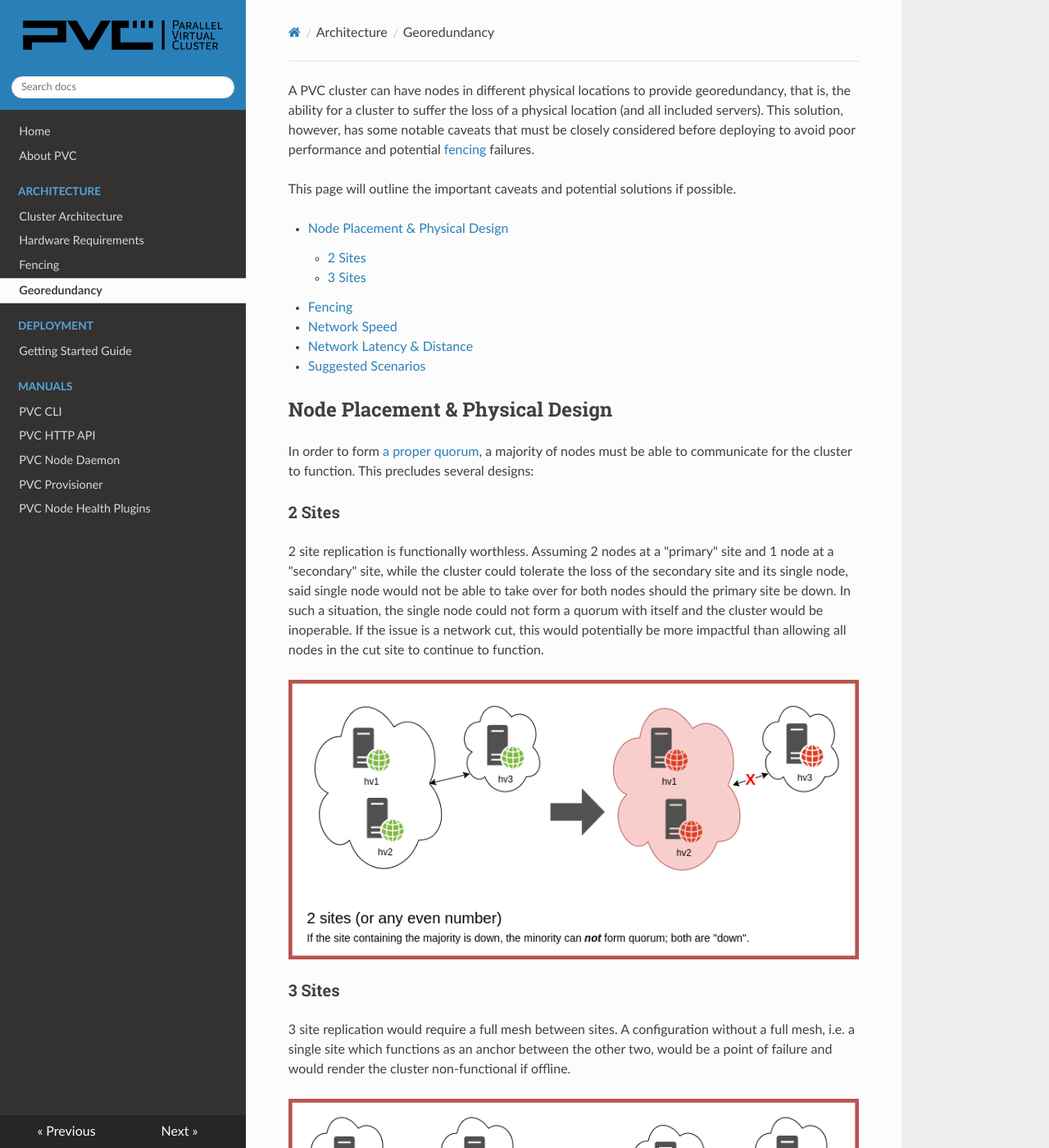
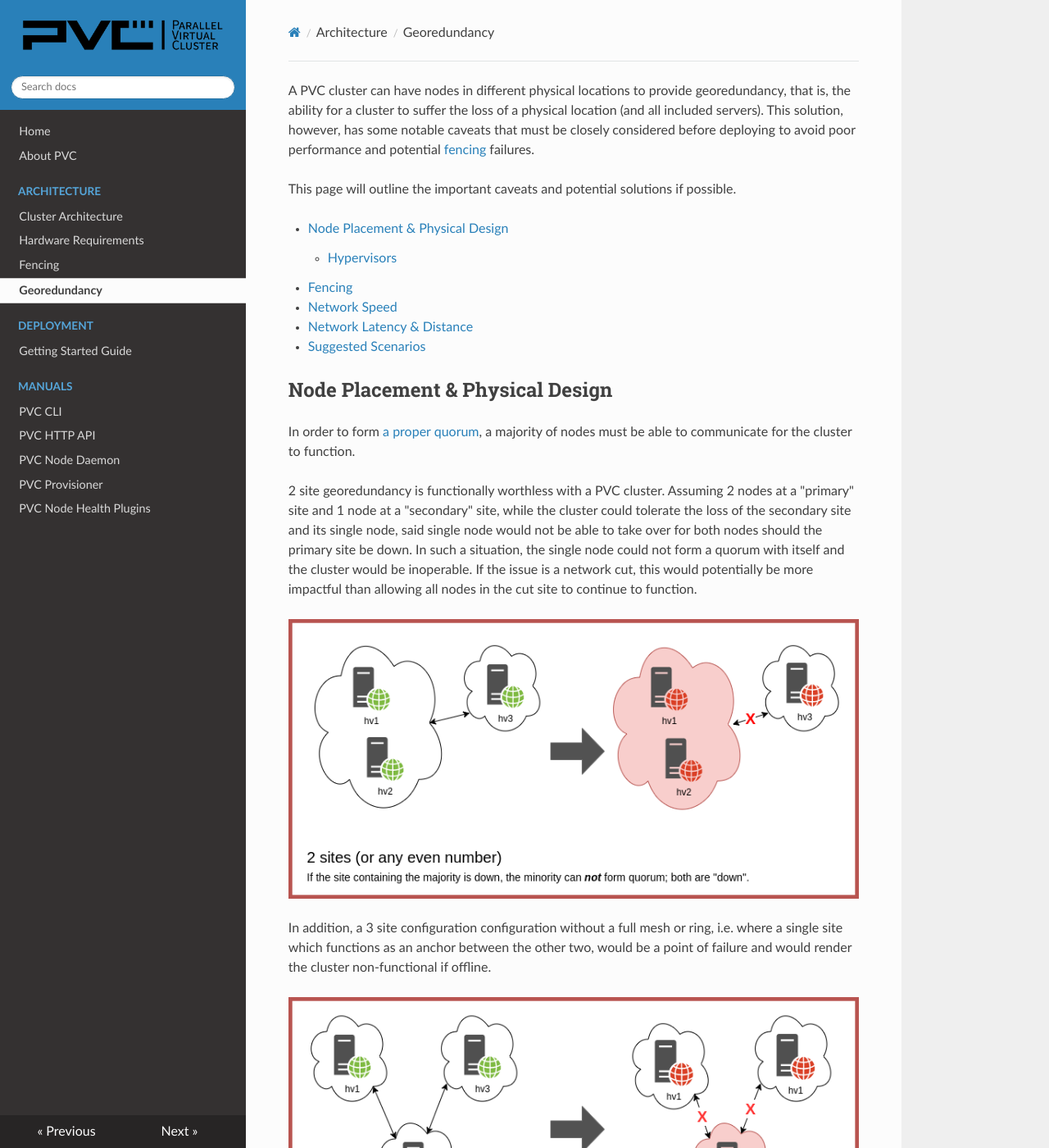
Before and after one commit to parallelvirtualcluster/docs, an MkDocs documentation site: the page built from docs/architecture/georedundancy.md, in a window 1280 px wide and 1400 px high. Shown: the whole window at 82% size. Built offline with MkDocs 1.6.1, drawn with Linux system fonts in a browser that asks for light colours; nearby versions of some CDN libraries; some of the changed text lies outside the part shown.

Commit message:
Reorganize node placement

```diff
--- a/docs/architecture/georedundancy.md
+++ b/docs/architecture/georedundancy.md
@@ -10,23 +10,25 @@
 
 ## Node Placement & Physical Design
 
-In order to form [a proper quorum](cluster-architecture.md#quorum-and-node-loss), a majority of nodes must be able to communicate for the cluster to function. This precludes several designs:
+In order to form [a proper quorum](cluster-architecture.md#quorum-and-node-loss), a majority of nodes must be able to communicate for the cluster to function.
 
-### 2 Sites
-
-2 site replication is functionally worthless. Assuming 2 nodes at a "primary" site and 1 node at a "secondary" site, while the cluster could tolerate the loss of the secondary site and its single node, said single node would not be able to take over for both nodes should the primary site be down. In such a situation, the single node could not form a quorum with itself and the cluster would be inoperable. If the issue is a network cut, this would potentially be more impactful than allowing all nodes in the cut site to continue to function.
+2 site georedundancy is functionally worthless with a PVC cluster. Assuming 2 nodes at a "primary" site and 1 node at a "secondary" site, while the cluster could tolerate the loss of the secondary site and its single node, said single node would not be able to take over for both nodes should the primary site be down. In such a situation, the single node could not form a quorum with itself and the cluster would be inoperable. If the issue is a network cut, this would potentially be more impactful than allowing all nodes in the cut site to continue to function.
 
 [![2 Site Caveats](images/pvc-georedundancy-2-site.png)](images/pvc-georedundancy-2-site.png)
 
-### 3 Sites
-
-3 site replication would require a full mesh between sites. A configuration without a full mesh, i.e. a single site which functions as an anchor between the other two, would be a point of failure and would render the cluster non-functional if offline.
+In addition, a 3 site configuration configuration without a full mesh or ring, i.e. where a single site which functions as an anchor between the other two, would be a point of failure and would render the cluster non-functional if offline.
 
 [![3 Site Caveats](images/pvc-georedundancy-broken-mesh.png)](images/pvc-georedundancy-broken-mesh.png)
 
-The smallest useful, georedundant, physical design is thus 3 sites in full mesh. The loss of any one site in this scenario will still allow the remain nodes to form quorum and function.
+Thus, the smallest useful, georedundant, physical design is 3 sites in full mesh or ring. The loss of any one site in this scenario will still allow the remain nodes to form quorum and function.
 
 [![3 Site Solution](images/pvc-georedundancy-full-mesh.png)](images/pvc-georedundancy-full-mesh.png)
+
+A larger cluster could theoretically span more sites, however with a maximum of 5 coordinators recommended, this many sites is likely to be overkill for the PVC solution.
+
+### Hypervisors
+
+Since hypervisors are not affected by nor affect the quorum, any number can be placed at any site. Only compute resources would thus be affected should that site go offline.
 
 ## Fencing
 
```
